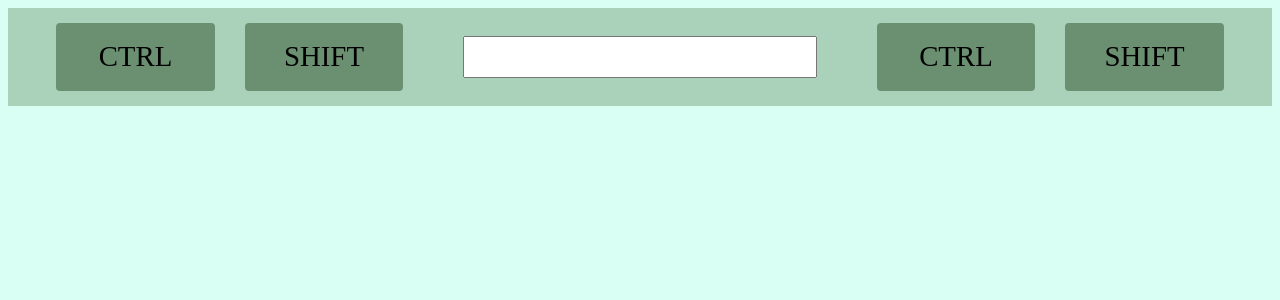
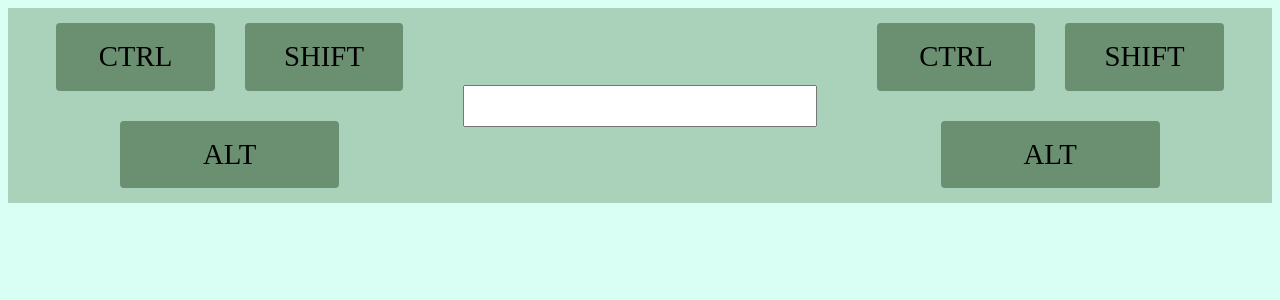
Before and after one commit to quiluh/Combo-Creator, a Flask app: template templates/test.html in a window 1280 px wide. Shown: the top 300 px of the page. Run offline with Flask 3, Linux system fonts and the light colour scheme; the template is opened without the code that fills it, so the values that code supplies are empty.

Commit message:
added alt keys to both sides

```diff
--- a/templates/test.html
+++ b/templates/test.html
@@ -10,11 +10,15 @@
     <div class="comboContainer">
         <div class="row">
             <div class="col">
-                <div class="row leftKeys">
+                <div class="row">
                     <input type="checkbox" id="leftControl" class="hiddenCheckbox">
                     <label for="leftControl" class="keyButton">CTRL</label>
                     <input type="checkbox" id="leftShift" class="hiddenCheckbox">
                     <label for="leftShift" class="keyButton">SHIFT</label>
+                </div>
+                <div class="row">
+                    <input type="checkbox" id="leftAlt" class="hiddenCheckbox">
+                    <label for="leftAlt" class="keyButton">ALT</label>
                 </div>
             </div>
             <div class="col">
@@ -23,11 +27,15 @@
                 </div>
             </div>
             <div class="col">
-                <div class="row rightKeys">
+                <div class="row">
                     <input type="checkbox" id="rightControl" class="hiddenCheckbox">
                     <label for="rightControl" class="keyButton">CTRL</label>
                     <input type="checkbox" id="rightShift" class="hiddenCheckbox">
                     <label for="rightShift" class="keyButton">SHIFT</label>
+                </div>
+                <div class="row">
+                    <input type="checkbox" id="rightAlt" class="hiddenCheckbox">
+                    <label for="rightAlt" class="keyButton">ALT</label>
                 </div>
             </div>
         </div>
```
